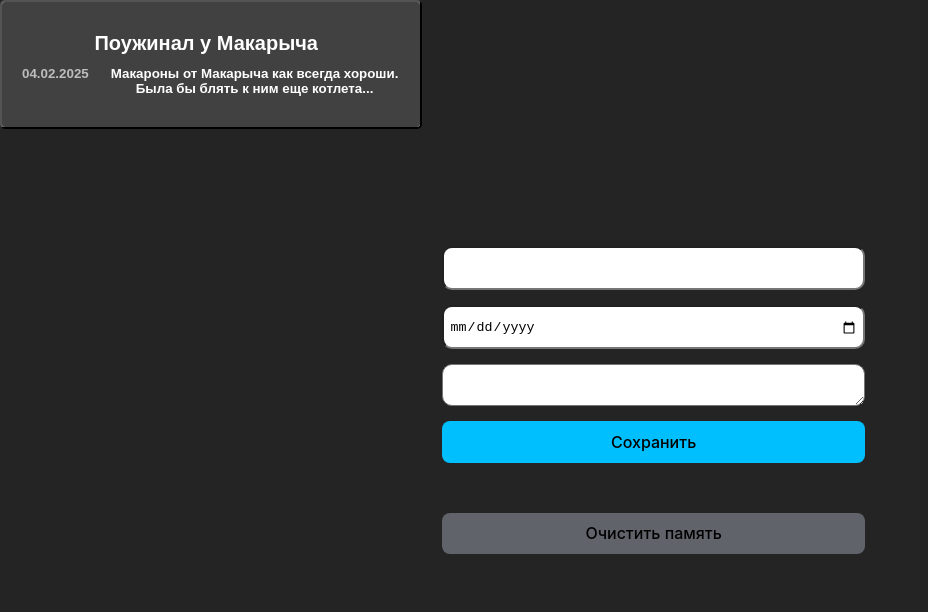
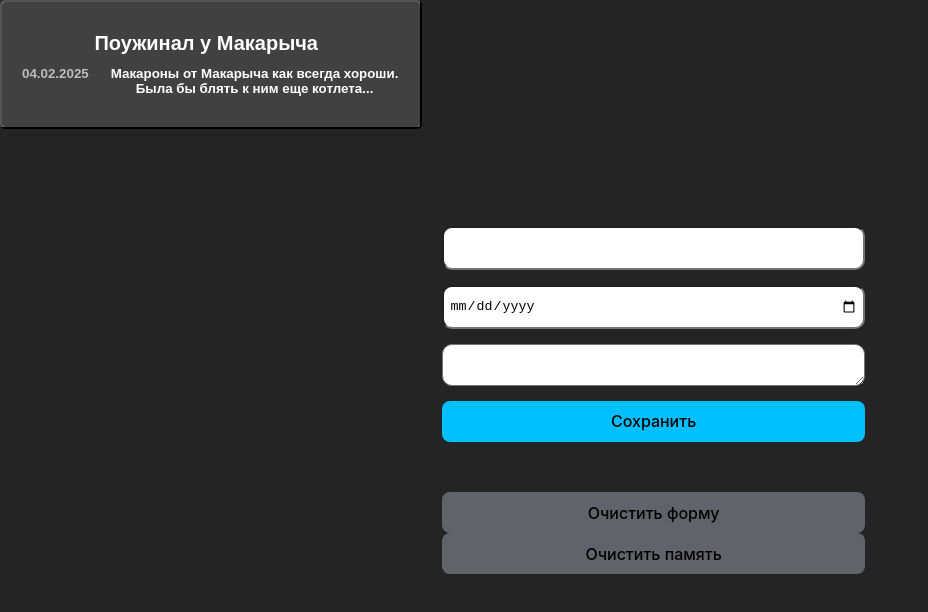
Before and after one commit to SGRashid/react-vite, a React (Vite) app: page / in a window 1280 px wide. Shown: the top 612 px of the page, without its empty margins (0-928 px from the left). Built offline with nearby package versions, Linux system fonts and the light colour scheme.

Commit message:
clearForm function was addded (Look I wrote it on English)))

```diff
--- a/src/App.tsx
+++ b/src/App.tsx
@@ -47,6 +47,9 @@ function App() {
   );
 
   const formHandler: React.FormEventHandler = (e) => {
+
+    console.log(formState);
+
     const fp = getFomrData(e);
 
     if (!fp.title || !fp.date || !fp.data) {
@@ -70,6 +73,8 @@ function App() {
 
     setFormState(structuredClone(INITIAL_FORM_STATE));
   };
+
+  const clearForm = () => setFormState({ title: '', date: '', data: ''});
 
   const clearData = () => {
     localStorage.clear();
@@ -95,15 +100,19 @@ function App() {
           className={'journal-form ' + (isValidationOk ? 'ok' : 'not-ok') }
           onSubmit={formHandler}
         >
-          <input type='text' name="title" value={formState.title} />
-          <input type="date" name="date" value={formState.date as undefined} />
-          <textarea name="data" value={formState.data} />
+          <input type='text' name="title" value={formState.title} onChange={({target: {value}}) => setFormState(s => ({ ...s, title: value}))}/>
+          <input type="date" name="date" value={formState.date} onChange={({target: {value}}) => setFormState(s => ({ ...s, date: value}))}/>
+          <textarea name="data" value={formState.data} onChange={({target: {value}}) => setFormState(s => ({ ...s, data: value}))}/>
           <Button text='Сохранить' />
           {/* <Button /> */}
           {/* <ColoredButton>
             Нажми на меня!!
           </ColoredButton> */}
         </form>
+        <ButtonGrey
+          text={'Очистить форму'}
+          onClick={clearForm}
+        ></ButtonGrey>
         <ButtonGrey
           text={'Очистить память'}
           onClick={clearData}
--- a/src/types/JournalItemsTypes.ts
+++ b/src/types/JournalItemsTypes.ts
@@ -1,7 +1,7 @@
 export interface JournalForm {
-        title: string | undefined,
-        date: Date | undefined,
-        data: string | undefined,
+        title: string,
+        date: string,
+        data: string,
 }
 
 export interface JournalItemProps {
```
